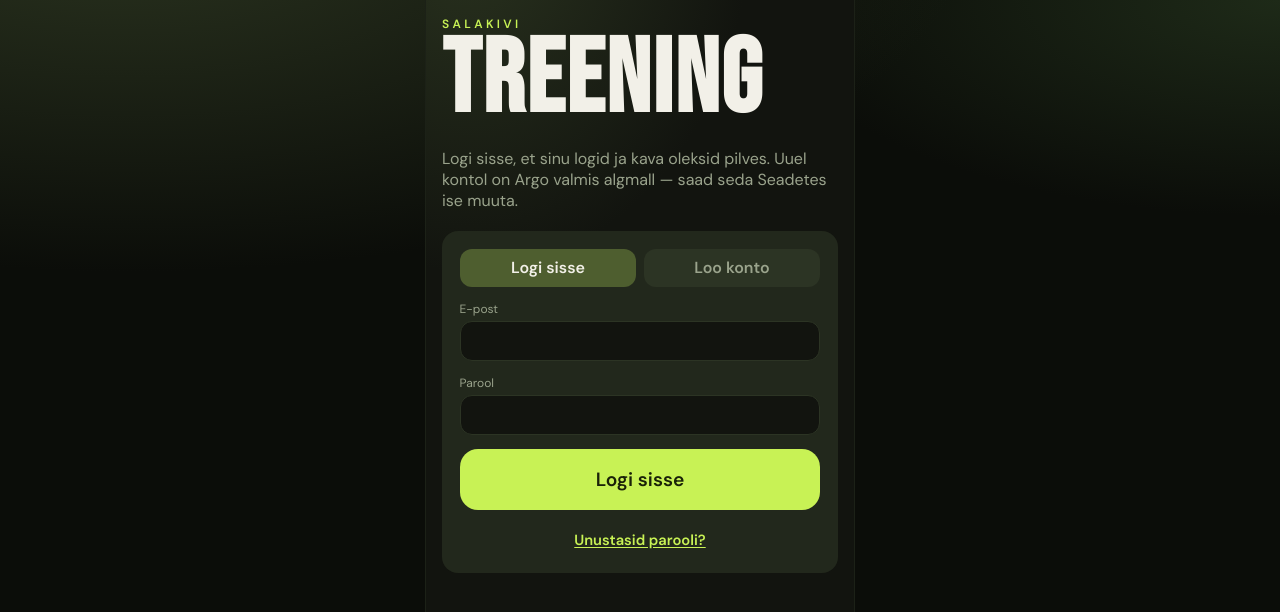
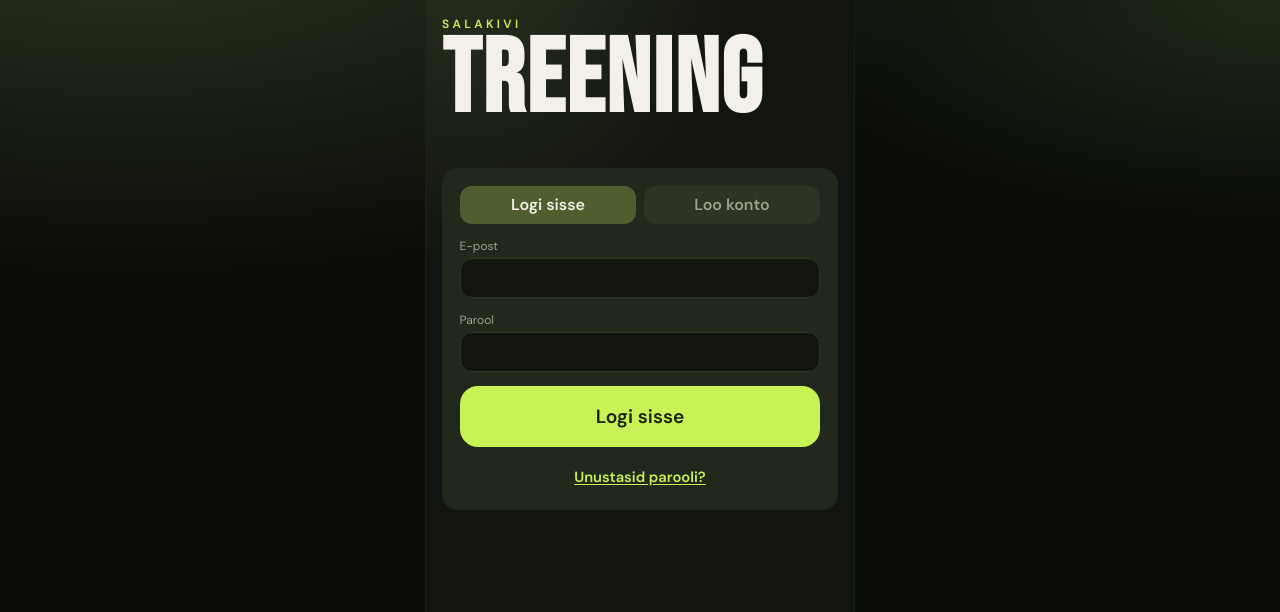
Before and after one commit to salaargo/salakivi-treening, a React (Vite) app: page / in a window 1280 px wide. Shown: the top 612 px of the page. Built offline with nearby package versions, Linux system fonts and the light colour scheme; no server answers.

Commit message:
Remove login screen subtitle text under the brand.

```diff
--- a/src/screens/AuthScreen.tsx
+++ b/src/screens/AuthScreen.tsx
@@ -93,11 +93,7 @@ export function AuthScreen({ onSignedIn, recoveryMode = false, onPasswordUpdated
   }
 
   const title =
-    mode === 'forgot'
-      ? 'Taasta parool'
-      : mode === 'new-password'
-        ? 'Uus parool'
-        : 'Logi sisse, et sinu logid ja kava oleksid pilves. Uuel kontol on Argo valmis algmall — saad seda Seadetes ise muuta.'
+    mode === 'forgot' ? 'Taasta parool' : mode === 'new-password' ? 'Uus parool' : null
 
   const submitLabel =
     mode === 'forgot'
@@ -113,7 +109,7 @@ export function AuthScreen({ onSignedIn, recoveryMode = false, onPasswordUpdated
       <header className="home-hero">
         <p className="eyebrow">Salakivi</p>
         <h1 className="brand">Treening</h1>
-        <p className="muted">{title}</p>
+        {title && <p className="muted">{title}</p>}
       </header>
 
       <form className="auth-card" onSubmit={handleSubmit}>
```
